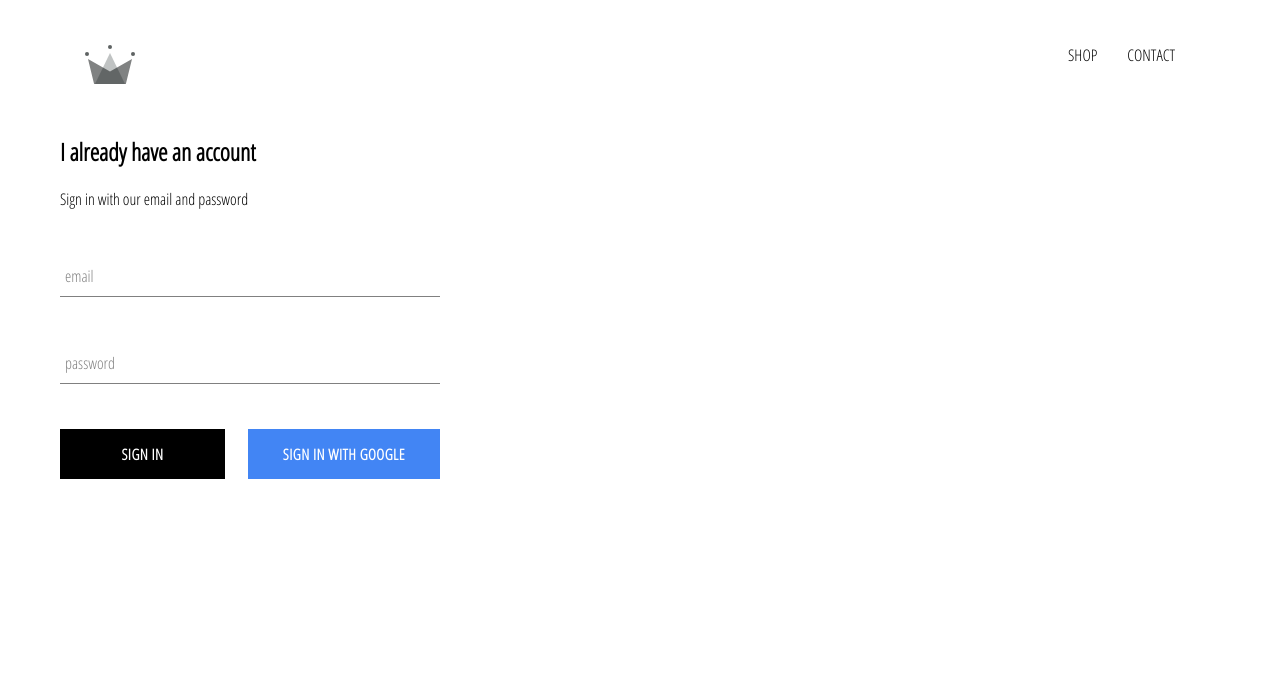
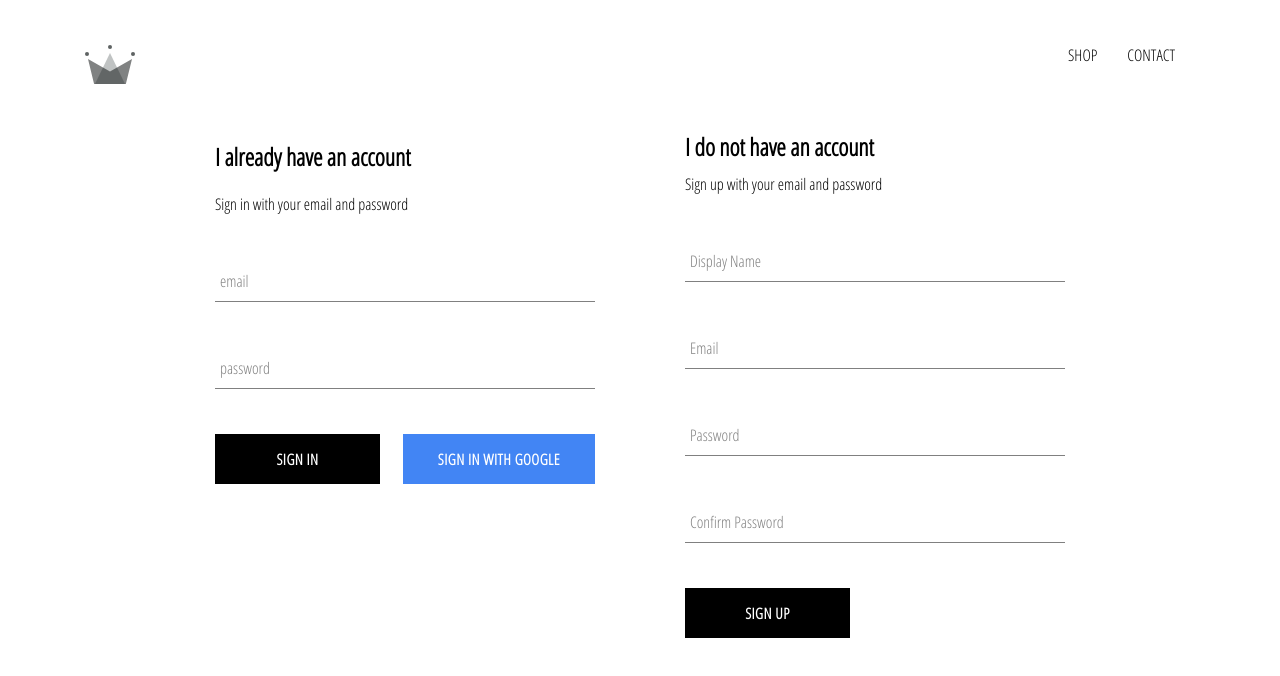
Before and after one commit to gerardgenovese/clothing, a React (Create React App) app: page /signin in a window 1280 px wide. Shown: the top 676 px of the page. Built offline with nearby package versions, Linux system fonts and the light colour scheme; no server answers.

Commit message:
implemented firebase utils included ability to store authenticated users into our firestore db

```diff
--- a/src/App.js
+++ b/src/App.js
@@ -4,7 +4,7 @@
 import Header from './components/header/header.component';
 import SignInAndSignUpPage from './pages/sign-in-and-sign-up/sign-in-and-sign-up.component';
 
-import { auth } from './firebase/firebase.utils';
+import { auth, createUserProfileDocument } from './firebase/firebase.utils';
 
 import { Switch, Route } from 'react-router-dom';
 
@@ -22,11 +22,25 @@
   unsubscribeFromAuth = null;
 
   componentDidMount(){
-    this.unsubscribeFromAuth = auth.onAuthStateChanged(user => {
-      this.setState({ currentUser: user });
+    this.unsubscribeFromAuth = auth.onAuthStateChanged(async userAuth => {
+      //check is there is a userAuth IE user is signed in
+      if(userAuth){
+        const userRef = await createUserProfileDocument(userAuth);
 
-      console.log(user);
-    })
+        //subscribe/listen to userRef for changes & setState
+        userRef.onSnapshot(snapShot => {
+          this.setState({
+            currentUser: {
+              id: snapShot.id,
+              ...snapShot.data()
+            }
+          },() => { console.log(this.state); })
+
+        });
+      } else {
+        this.setState({ currentUser: null });
+      }
+    });
   }
 
   componentWillUnmount(){
--- a/src/components/sign-in/sign-in.component.jsx
+++ b/src/components/sign-in/sign-in.component.jsx
@@ -32,7 +32,7 @@
     return(
       <div className='sign-in'>
         <h2>I already have an account</h2>
-        <span>Sign in with our email and password</span>
+        <span>Sign in with your email and password</span>
 
         <form onSubmit={this.handleSubmit}>
           <FormInput name='email' type='email' value={this.state.email} handleChange={this.handleChange} label='email' required />
--- /dev/null
+++ b/src/components/sign-up/sign-up.component.jsx
@@ -0,0 +1,76 @@
+import React from 'react';
+
+import FormInput from '../form-input/form-input.component';
+import CustomButton from '../custom-button/custom-button.component';
+
+import { auth, createUserProfileDocument } from '../../firebase/firebase.utils';
+
+import './sign-up.styles.scss';
+
+class SignUp extends React.Component{
+  constructor(){
+    super();
+
+    this.state = {
+      displayName: '',
+      email: '',
+      password: '',
+      confirmPassword: ''
+    }
+  };
+
+  handleSubmit = async (e) => {
+    e.preventDefault();
+    const { displayName, email, password, confirmPassword } = this.state;
+
+    if(password !== confirmPassword){
+      alert('Passwords do not match');
+      return;
+    }
+
+    try{
+      const { user } = await auth.createUserWithEmailAndPassword(email, password);
+      await createUserProfileDocument(user, { displayName });
+      this.setState({
+        displayName: '',
+        email: '',
+        password: '',
+        confirmPassword: ''
+      })
+    } catch(err){
+      console.error(err);
+    }
+  }
+
+  handleChange = (e) => {
+    const { name, value } = e.target;
+    this.setState({ [name]: value });
+  }
+
+  render(){
+    const { displayName, email, password, confirmPassword } = this.state;
+    return(
+      <div className='sign-up'>
+        <h2 className='title'>I do not have an account</h2>
+        <span>Sign up with your email and password</span>
+        <form className='sign-up-form' onSubmit={this.handleSubmit}>
+          <FormInput type='text' name='displayName' value={displayName} onChange={this.handleChange} label='Display Name' required>
+
+          </FormInput>
+          <FormInput type='email' name='email' value={email} onChange={this.handleChange} label='Email' required>
+
+          </FormInput>
+          <FormInput type='password' name='password' value={password} onChange={this.handleChange} label='Password' required>
+
+          </FormInput>
+          <FormInput type='password' name='confirmPassword' value={confirmPassword} onChange={this.handleChange} label='Confirm Password' required>
+
+          </FormInput>
+          <CustomButton type='submit'>SIGN UP</CustomButton>
+        </form>
+      </div>
+    )
+  }
+};
+
+export default SignUp;
--- /dev/null
+++ b/src/components/sign-up/sign-up.styles.scss
@@ -0,0 +1,8 @@
+.sign-up{
+  display:flex;
+  flex-direction: column;
+  width: 380px;
+}
+.title{
+  margin: 10px 0;
+}
--- a/src/firebase/firebase.utils.js
+++ b/src/firebase/firebase.utils.js
@@ -13,6 +13,34 @@
   measurementId: "G-5RNXMJ3P14"
 };
 
+//take user auth object from app.js componentdidmount and store inside of db
+export const createUserProfileDocument = async (userAuth, additionalData) => {
+  if(!userAuth) return;
+
+  const userRef = firestore.doc(`users/${userAuth.uid}`);
+
+  const snapShot = await userRef.get();
+
+  //check if there is data and save displayname and email as the userAuth
+  if(!snapShot.exists){
+    const { displayName, email } = userAuth;
+    const createdAt = new Date();
+
+    //create new user
+    try{
+      await userRef.set({
+        displayName,
+        email,
+        createdAt,
+        ...additionalData
+      })
+    } catch(err){
+      console.log('error creating user', err.message);
+    }
+  }
+  return userRef;
+};
+
 firebase.initializeApp(config);
 
 export const auth = firebase.auth();
@@ -22,4 +50,4 @@
 provider.setCustomParameters({ prompt: 'select_account' });
 export const signInWithGoogle = () => auth.signInWithPopup(provider);
 
-export default firebase;
+// export default firebase;
--- a/src/pages/sign-in-and-sign-up/sign-in-and-sign-up.component.jsx
+++ b/src/pages/sign-in-and-sign-up/sign-in-and-sign-up.component.jsx
@@ -1,11 +1,13 @@
 import React from 'react';
 import SignIn from '../../components/sign-in/sign-in.component';
+import SignUp from '../../components/sign-up/sign-up.component';
 
 import './sign-in-and-sign-up.styles.scss';
 
 const SignInAndSignUpPage = () => (
   <div className='sign-in-and-sign-up'>
     <SignIn />
+    <SignUp />
   </div>
 );
 
--- a/src/pages/sign-in-and-sign-up/sign-in-and-sign-up.styles.scss
+++ b/src/pages/sign-in-and-sign-up/sign-in-and-sign-up.styles.scss
@@ -0,0 +1,6 @@
+.sign-in-and-sign-up{
+  width: 850px;
+  display: flex;
+  justify-content: space-between;
+  margin: 30px auto;
+}
```
